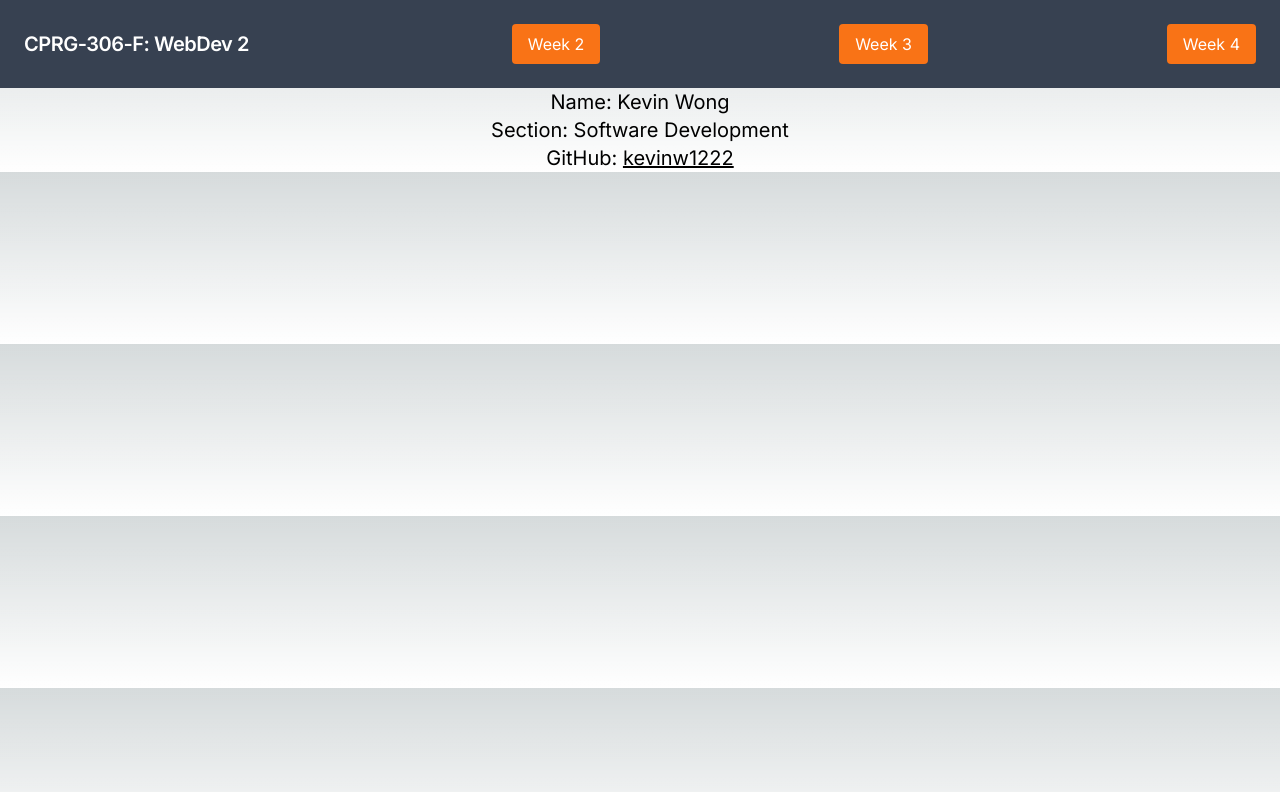
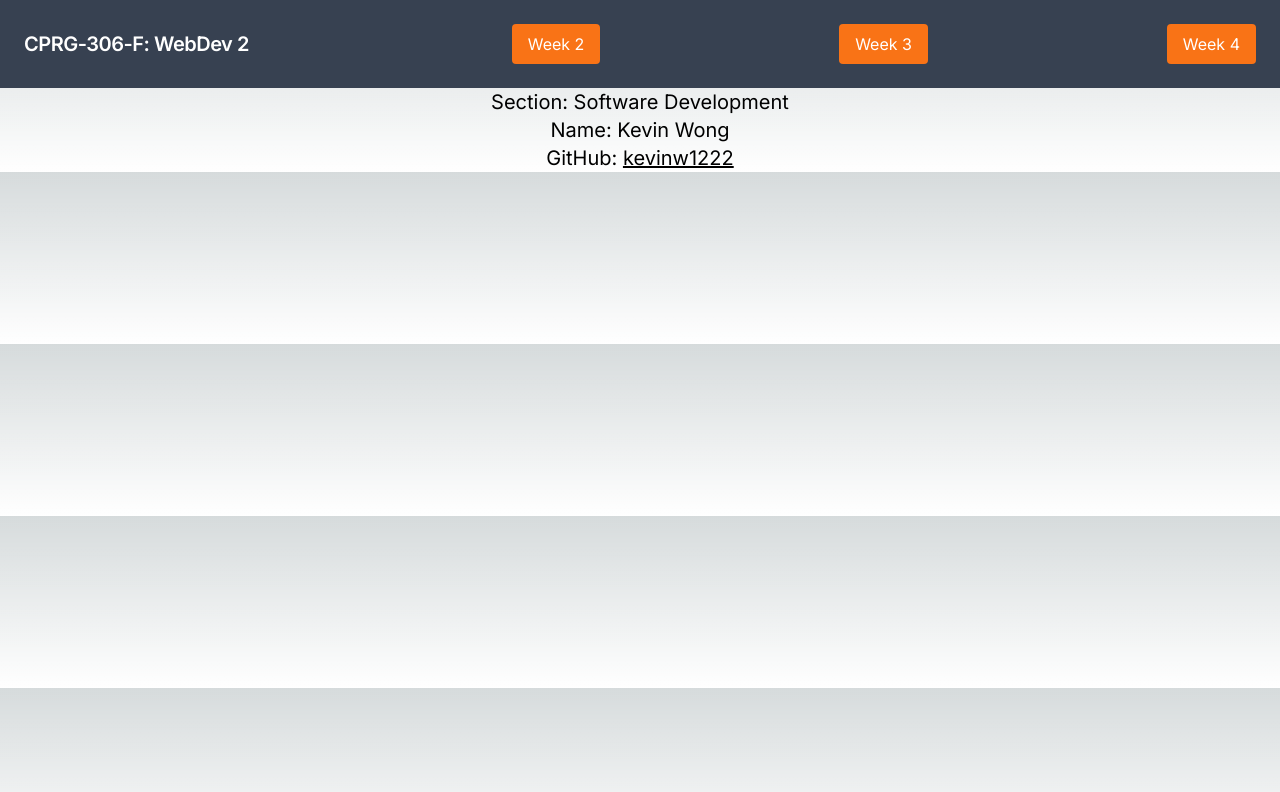
Before and after one commit to kevinw1222/cprg306-assignments, a Next.js app: page / in a window 1280 px wide. Shown: the top 792 px of the page. Built offline with nearby package versions, Linux system fonts and the light colour scheme.

Commit message:
is building

```diff
--- a/app/StudentInfo.js
+++ b/app/StudentInfo.js
@@ -3,8 +3,8 @@ import Link from "next/link";
 export default function StudentInfo() {
   return (
     <main>
+      <p class="text-xl text-center">Section: Software Development</p>
       <p class="text-xl text-center">Name: Kevin Wong</p>
-      <p class="text-xl text-center">Section: Software Development</p>
       <p class="text-xl text-center">
         GitHub:{" "}
         <Link class="underline" href="https://www.kevinw1222@github.com">
```
